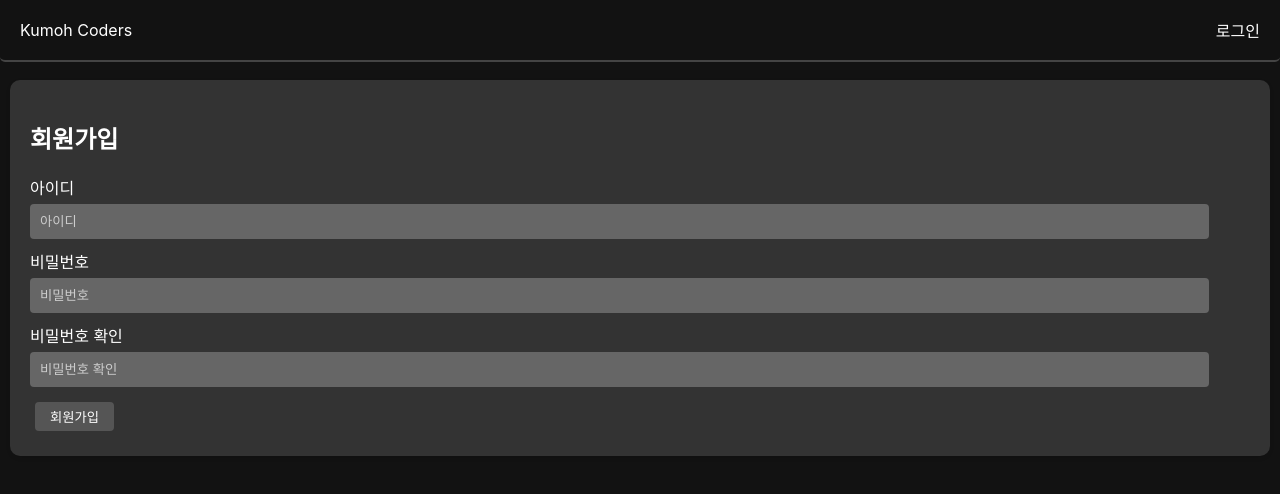
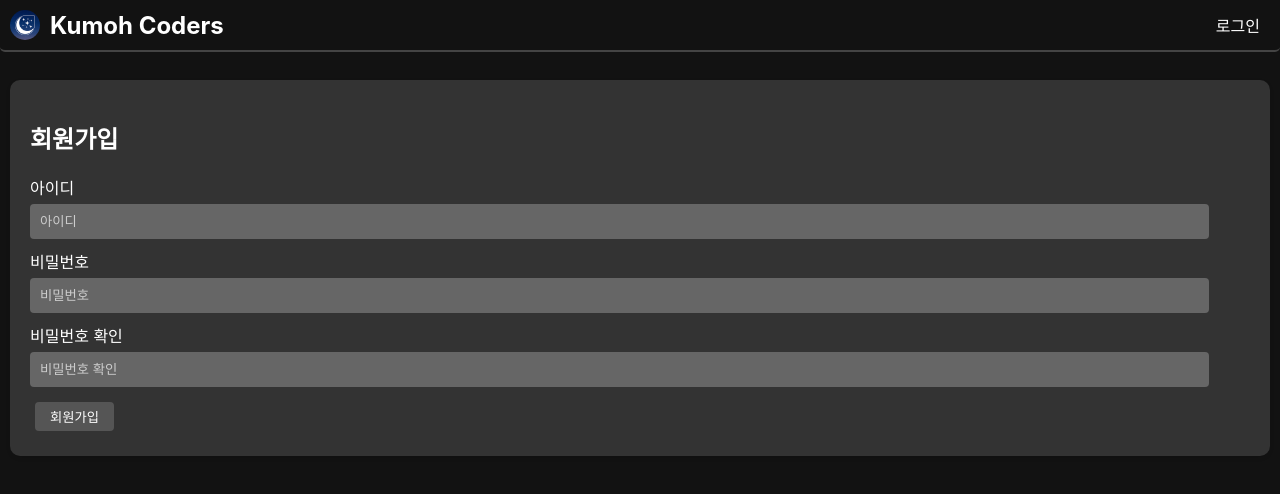
Before and after one commit to Kumoh-Tech/Team2-FrontEnd, a React (Create React App) app: page /register in a window 1280 px wide. Shown: the top 494 px of the page. Built offline with nearby package versions, Linux system fonts and the light colour scheme; no server answers.

Commit message:
:bento: Style: 앱 로고, 제목 추가

```diff
--- a/public/index.html
+++ b/public/index.html
@@ -24,7 +24,7 @@
       work correctly both with client-side routing and a non-root public URL.
       Learn how to configure a non-root public URL by running `npm run build`.
     -->
-    <title>React App</title>
+    <title>Kumoh Coders</title>
   </head>
   <body>
     <noscript>You need to enable JavaScript to run this app.</noscript>
--- a/src/components/Navbar.js
+++ b/src/components/Navbar.js
@@ -1,12 +1,15 @@
 import React from 'react';
+import logo from './../assets/logo.png';
 import { useEffect } from 'react';
 import { Link } from "react-router-dom";
 import useStore from '../store/store.js';
+import { useNavigate } from 'react-router-dom';
 import auth from '../apis/auth.js';
 import '../styles/Navbar.css';
 
 function Navbar() {
     const { user } = useStore();
+    const navigate = useNavigate();
     const login = useStore((state) => state.login);
     const logout = useStore((state) => state.logout);
     const handleLogout = () => {
@@ -28,11 +31,14 @@ function Navbar() {
 
     return (
         <div className="black-nav">
-            <Link to="/" className='nav-btn'>Kumoh Coders</Link>
+            <Link to="/" className='flex-container'>
+                <img src={logo} alt="Kumoh Coders" className="nav-logo" />
+                <h2 className='nav-title'>Kumoh Coders</h2>
+            </Link>
             <div className="ml-auto">
                 <span> {
                     user.isLoggedIn ?
-                        <Link onClick={() => handleLogout()} className='nav-btn'> 로그아웃 </Link> :
+                        <Link to='/' onClick={handleLogout} className='nav-btn'> 로그아웃 </Link> :
                         <Link to="/login" className='nav-btn'> 로그인 </Link>
                 }
                 </span>
--- a/src/pages/Home.js
+++ b/src/pages/Home.js
@@ -1,9 +1,11 @@
 import React, { useState, useEffect } from 'react';
+import useStore from '../store/store.js';
 import { getPosts } from '../apis/api';
 import { Link } from 'react-router-dom';
 
 function Home() {
   const [posts, setPosts] = useState([]);
+  const { user } = useStore();
 
   useEffect(() => {
     const fetchPosts = async () => {
@@ -19,7 +21,12 @@ function Home() {
       <div className="flex-container">
         <h2>자유게시판</h2>
         <div style={{ flexGrow: '1' }}></div>
-        <Link to='/write' className="primary-btn">글쓰기</Link>
+        {
+          user.isLoggedIn ?
+            <Link to='/write' className="primary-btn">글쓰기</Link> :
+            <p>로그인 후 글을 작성하실 수 있습니다.</p>
+        }
+
       </div>
 
       <div>
--- a/src/styles/Navbar.css
+++ b/src/styles/Navbar.css
@@ -24,6 +24,16 @@
     background-color: #121212;
 }
 
+.nav-title {
+    margin: 0 0 0 10px
+}
+
 .ml-auto {
     margin-left: auto;
 }
+
+.nav-logo {
+    max-width: 30px;
+    border-radius: 50px;
+    height: auto;
+}
```
Also changed, not shown: src/assets/logo.png (added), 1 other file (tests, documents, lock files or other folders).
